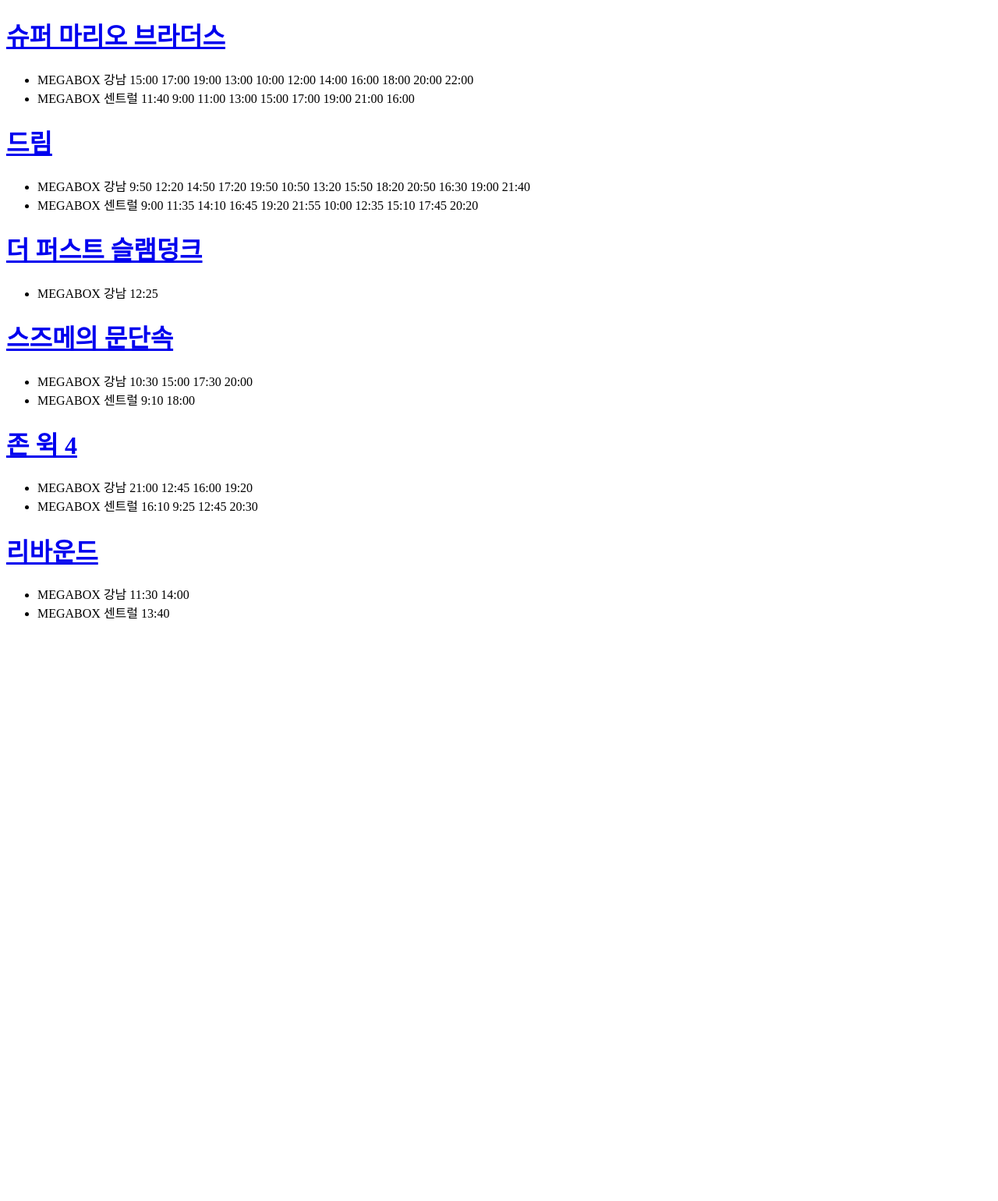
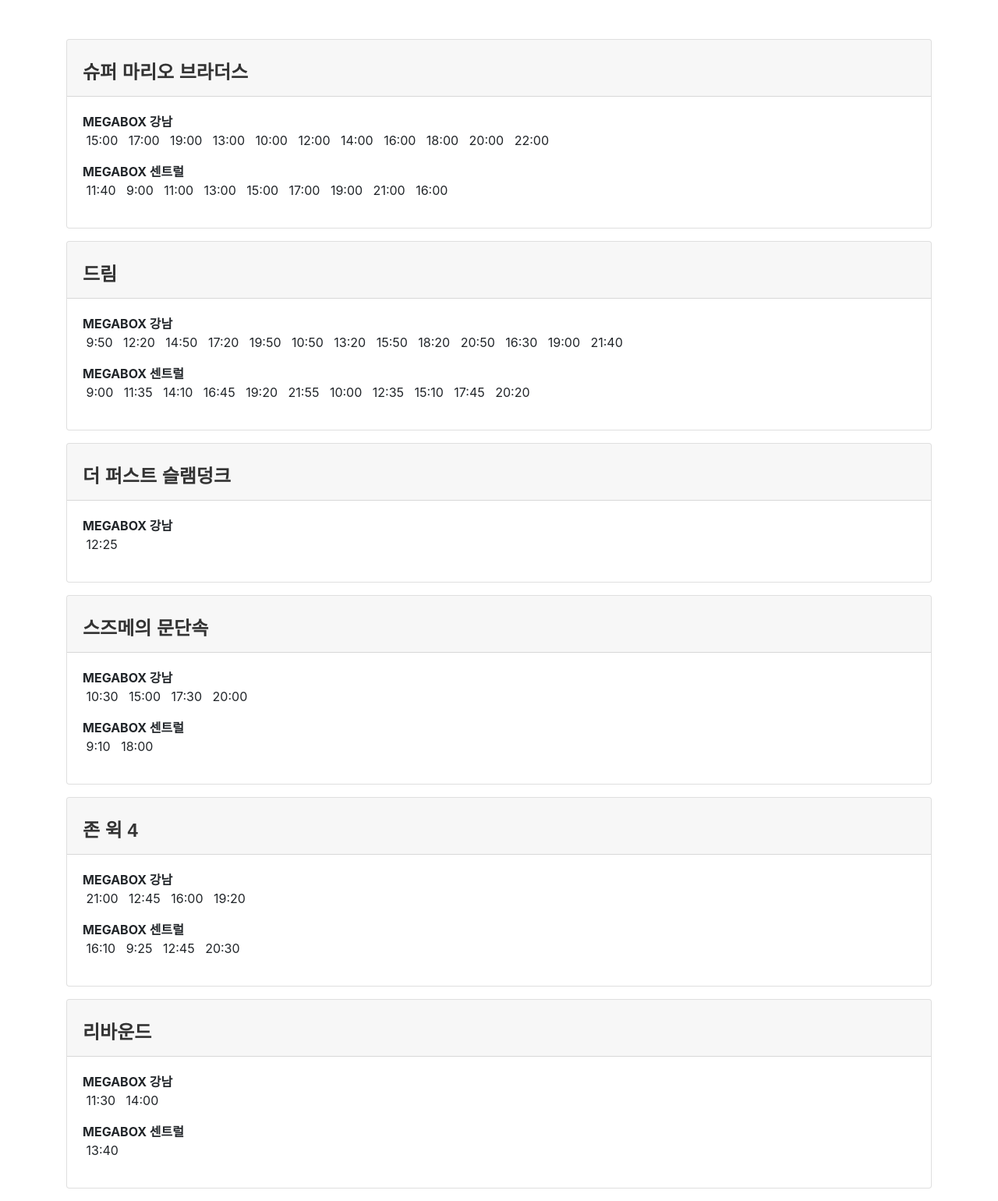
Before and after one commit to team6-group2/movie-data-backend, a Django app: a page that uses movie_api/movie/templates/movieScheduleDetail.html in a window 1280 px wide. Shown: the whole page at 78% size. Before the commit the page ends 794 px from the top, so only its background shows below. Run offline with Django 4.2, Linux system fonts and the light colour scheme; data comes from the database, SQL or seed files in the repository; some libraries are stand-ins or nearby versions.

Commit message:
feat: 영화 스케줄 정보 화면 스타일 변경

```diff
--- a/movie_api/movie/templates/movieScheduleDetail.html
+++ b/movie_api/movie/templates/movieScheduleDetail.html
@@ -1,21 +1,68 @@
 <!DOCTYPE html>
 <html>
 <head>
+    <meta charset="UTF-8">
     <title>영화 시간표</title>
+    <link rel="stylesheet" href="https://stackpath.bootstrapcdn.com/bootstrap/4.3.1/css/bootstrap.min.css"
+          integrity="sha384-ggOyR0iXCbMQv3Xipma34MD+dH/1fQ784/j6cY/iJTQUOhcWr7x9JvoRxT2MZw1T"
+          crossorigin="anonymous">
+    <style>
+        body {
+            margin-top: 50px;
+        }
+        .container {
+            margin-top: 30px;
+        }
+        h1 {
+            margin-bottom: 10px;
+        }
+        ul {
+            list-style: none;
+            padding-left: 0;
+        }
+        li {
+            margin-bottom: 5px;
+        }
+        a {
+            color: #007bff;
+            text-decoration: none;
+        }
+        h1 a {
+            font-family: Arial, sans-serif;
+            font-size: 24px;
+            font-weight: bold;
+            color: #333;
+            text-decoration: none;
+        }
+    </style>
 </head>
 <body>
-    {% for movie_title, theaters in movie_schedules.items %}
-        <h1><a href="{% url 'movie:movieInfoDetail' movie_title %}">{{ movie_title }}</a></h1>
-        <ul>
-            {% for theater, start_times in theaters.items %}
-                <li>
-                    {{ theater.0 }} {{ theater.1 }}
-                    {% for start_time in start_times %}
-                        {{ start_time }}
+    <div class="container">
+        {% for movie_title, theaters in movie_schedules.items %}
+            <div class="card mb-3">
+                <h1 class="card-header"><a href="{% url 'movie:movieInfoDetail' movie_title %}">{{ movie_title }}</a></h1>
+                <div class="card-body">
+                    {% for theater, start_times in theaters.items %}
+                        <strong><p class="card-text">{{ theater.0 }} {{ theater.1 }}</p></strong>
+                        <ul>
+                            {% for start_time in start_times %}
+                                &nbsp;{{ start_time }}&nbsp;
+                            {% endfor %}
+                        </ul>
                     {% endfor %}
-                </li>
-            {% endfor %}
-        </ul>
-    {% endfor %}
+                </div>
+            </div>
+        {% endfor %}
+    </div>
+
+    <script src="https://code.jquery.com/jquery-3.3.1.slim.min.js"
+            integrity="sha384-q8i/X+965DzO0rT7abK41JStQIAqVgRVzpbzo5smXKp4YfRvH+8abtTE1Pi4jizo"
+            crossorigin="anonymous"></script>
+    <script src="https://cdn.jsdelivr.net/npm/popper.js@1.14.7/dist/umd/popper.min.js"
+            integrity="sha384-UO2eT0CpHqdSJQ6hJty5KVphtPhzWj9WO1clHTMGa3JDZwrnQq4sF86dIHNDz0W1"
+            crossorigin="anonymous"></script>
+    <script src="https://stackpath.bootstrapcdn.com/bootstrap/4.3.1/js/bootstrap.min.js"
+            integrity="sha384-JjSmVgyd0p3pXB1rRibZUAYoIIy6OrQ6VrjIEaFf/nJGzIxFDsf4x0xIM+B07jRM"
+            crossorigin="anonymous"></script>
 </body>
 </html>
```
